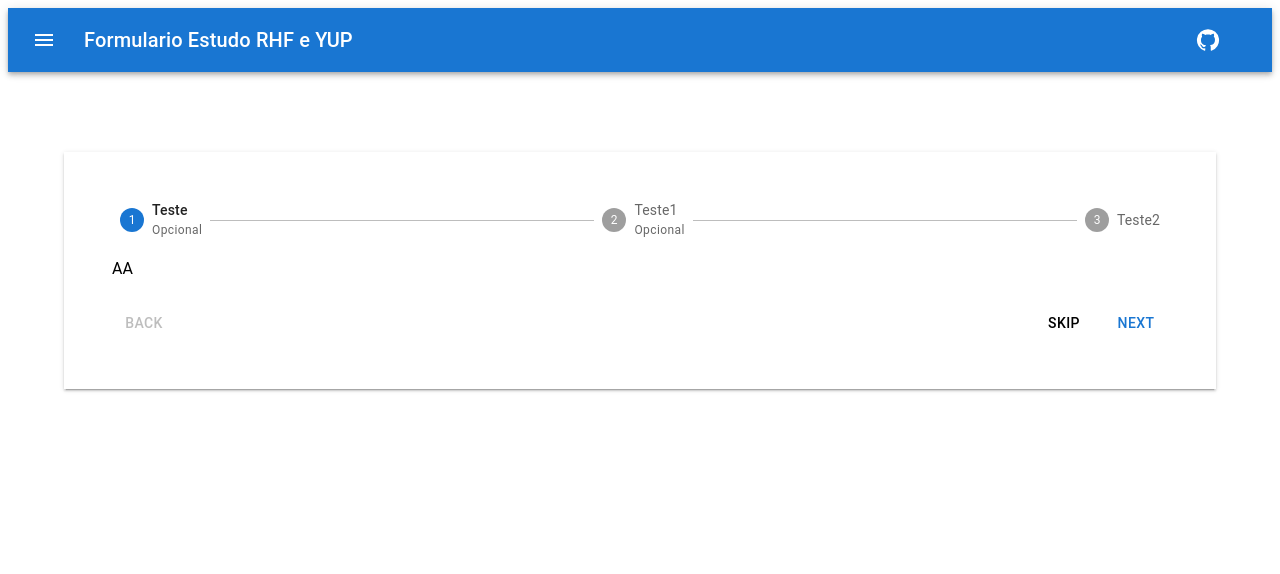
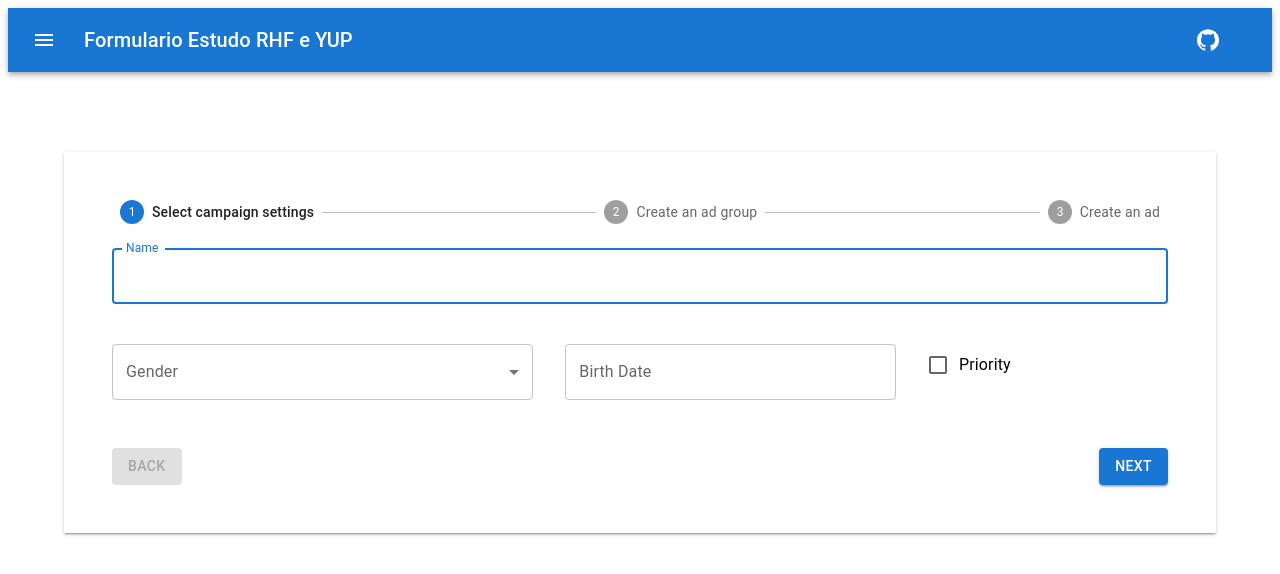
Before and after one commit to RafaelAngelo1999/form-user-add, a React (Create React App) app: page / in a window 1280 px wide. Shown: the top 574 px of the page. Built offline with nearby package versions, Linux system fonts and the light colour scheme.

Commit message:
✨ add user information

```diff
--- a/package.json
+++ b/package.json
@@ -8,6 +8,7 @@
     "@hookform/resolvers": "^2.8.8",
     "@mui/icons-material": "^5.6.2",
     "@mui/material": "^5.7.0",
+    "@mui/x-date-pickers": "^5.0.0-alpha.5",
     "@reduxjs/toolkit": "^1.8.2",
     "@testing-library/jest-dom": "^5.16.4",
     "@testing-library/react": "^13.2.0",
@@ -16,6 +17,7 @@
     "@types/node": "^16.11.35",
     "@types/react": "^18.0.9",
     "@types/react-dom": "^18.0.4",
+    "date-fns": "^2.28.0",
     "react": "^18.1.0",
     "react-dom": "^18.1.0",
     "react-hook-form": "^7.31.1",
--- /dev/null
+++ b/src/pages/Cadastro/components/ButtonFormUser.tsx
@@ -0,0 +1,28 @@
+import React, { FC } from 'react';
+import { useSelector } from 'react-redux';
+import { Box, Button } from '@mui/material';
+import { State } from '../../../store';
+
+const ButtonFormUser: React.FC = () => {
+  const activeStepUser = useSelector((state: State) => state.activeSteps.user);
+
+  return (
+    <Box sx={{ display: 'flex', flexDirection: 'row', pt: 4 }}>
+      <Button
+        variant="contained"
+        color="inherit"
+        disabled={activeStepUser === 0}
+        onClick={() => console.log('')}
+        sx={{ mr: 1 }}
+      >
+        Back
+      </Button>
+      <Box sx={{ flex: '1 1 auto' }} />
+      <Button type="submit" variant="contained">
+        {activeStepUser === 2 ? 'Finish' : 'Next'}
+      </Button>
+    </Box>
+  );
+};
+
+export default ButtonFormUser;
--- /dev/null
+++ b/src/pages/Cadastro/components/UserInformation.tsx
@@ -0,0 +1,137 @@
+import React from 'react';
+import { useDispatch } from 'react-redux';
+import { Controller, useForm } from 'react-hook-form';
+import { yupResolver } from '@hookform/resolvers/yup';
+import * as yup from 'yup';
+import { Box, Checkbox, FormControlLabel, Grid, MenuItem, TextField } from '@mui/material';
+import { AdapterDateFns } from '@mui/x-date-pickers/AdapterDateFns';
+import { LocalizationProvider } from '@mui/x-date-pickers/LocalizationProvider';
+import { DatePicker } from '@mui/x-date-pickers/DatePicker';
+import { IUserInformation, updateInformation } from '../../../store/slices/userSlice';
+import { GENDERS } from '../../../shared/constants/Gender';
+import { addActiveStepUser } from '../../../store/slices/activeStepsSlice';
+import ButtonFormUser from './ButtonFormUser';
+
+const getMinDate18YearsOld = new Date(new Date().getFullYear() - 18, new Date().getMonth() - 1, new Date().getDay());
+
+const UserInformation: React.FC = () => {
+  const dispatch = useDispatch();
+
+  const schema = yup
+    .object({
+      name: yup.string().required('Name is required').min(5, 'Name must contain at least 5 characters'),
+      gender: yup.string().required('Gender is required'),
+      birthDate: yup.date().required('BirthDate is required').max(getMinDate18YearsOld, 'Must be of legal age'),
+    })
+    .required();
+
+  const { handleSubmit, control } = useForm({
+    mode: 'onSubmit',
+    resolver: yupResolver(schema),
+  });
+
+  const createUser = (data: IUserInformation) => {
+    dispatch(updateInformation(data));
+  };
+
+  return (
+    <>
+      <Box
+        component="form"
+        onSubmit={handleSubmit((data) => {
+          createUser(data as IUserInformation);
+          dispatch(addActiveStepUser());
+        })}
+        noValidate
+        sx={{ mt: 1 }}
+      >
+        <Controller
+          name="name"
+          control={control}
+          render={({ field: { onChange, value }, fieldState: { error } }) => (
+            <Box mb={4} height={80}>
+              <TextField
+                margin="normal"
+                fullWidth
+                id="name"
+                label="Name"
+                autoFocus
+                variant="outlined"
+                value={value}
+                onChange={onChange}
+                error={!!error}
+                helperText={error ? error.message : null}
+              />
+            </Box>
+          )}
+        />
+        <Grid container spacing={4} rowSpacing={1}>
+          <Grid item xs={5} height={80}>
+            <Controller
+              name="gender"
+              control={control}
+              render={({ field: { onChange, value }, fieldState: { error } }) => (
+                <Box height={100}>
+                  <TextField
+                    id="gender"
+                    select
+                    fullWidth
+                    label="Gender"
+                    value={value}
+                    defaultValue=""
+                    onChange={onChange}
+                    error={!!error}
+                    helperText={error ? error.message : null}
+                  >
+                    {GENDERS.map((option) => (
+                      <MenuItem key={option} value={option}>
+                        {option}
+                      </MenuItem>
+                    ))}
+                  </TextField>
+                </Box>
+              )}
+            />
+          </Grid>
+          <Grid item xs={4} height={80}>
+            <Controller
+              name="birthDate"
+              control={control}
+              render={({ field: { onChange, value }, fieldState: { error } }) => (
+                <LocalizationProvider dateAdapter={AdapterDateFns}>
+                  <DatePicker
+                    label="Birth Date"
+                    openTo="year"
+                    views={['year', 'month', 'day']}
+                    inputFormat="dd/MM/yyyy"
+                    value={value || null}
+                    onChange={onChange}
+                    renderInput={(params) => (
+                      <TextField {...params} fullWidth error={!!error} helperText={error ? error.message : null} />
+                    )}
+                  />
+                </LocalizationProvider>
+              )}
+            />
+          </Grid>
+          <Grid item xs={3} height={80}>
+            <Controller
+              name="priority"
+              control={control}
+              render={({ field: { onChange, value } }) => (
+                <FormControlLabel
+                  control={<Checkbox checked={value} onChange={onChange} name="priority" />}
+                  label="Priority"
+                />
+              )}
+            />
+          </Grid>
+        </Grid>
+
+        <ButtonFormUser />
+      </Box>
+    </>
+  );
+};
+
+export default UserInformation;
--- a/src/pages/Cadastro/views/Cadastro.tsx
+++ b/src/pages/Cadastro/views/Cadastro.tsx
@@ -1,18 +1,40 @@
-import React from 'react';
-import { Box, Typography } from '@mui/material';
+import React, { useState } from 'react';
+import { useDispatch, useSelector } from 'react-redux';
+import { Box, Button, Step, StepLabel, Stepper, Typography } from '@mui/material';
 import StepperGeneric from '../../../shared/components/Stepper/components/StepperGeneric';
+import UserInformation from '../components/UserInformation';
+import { State } from '../../../store';
 
 const Cadastro = () => {
+  const activeStepUser = useSelector((state: State) => state.activeSteps.user);
+  const steps = ['Select campaign settings', 'Create an ad group', 'Create an ad'];
+
+  const log = () => console.log('');
   return (
     <Box boxShadow={2} my={10} p={6}>
-      <StepperGeneric
+      {/* <StepperGeneric
         steps={[
-          { name: 'Teste', isSkipped: true, component: <>AA</> },
+          { name: 'UserInformation', isSkipped: true, component: <UserInformation /> },
           { name: 'Teste1', isSkipped: true, component: <>BB</> },
           { name: 'Teste2', isSkipped: false, component: <>CC</> },
         ]}
         sucess={<Typography sx={{ mt: 2, mb: 1 }}>Sucesso por props</Typography>}
-      />
+      /> */}
+      {/* <UserInformation /> */}
+      <Stepper activeStep={activeStepUser}>
+        {steps.map((step, index) => {
+          const stepProps: { completed?: boolean } = {};
+          const labelProps: {
+            optional?: React.ReactNode;
+          } = {};
+          return (
+            <Step key={step} {...stepProps}>
+              <StepLabel {...labelProps}>{step}</StepLabel>
+            </Step>
+          );
+        })}
+      </Stepper>
+      <UserInformation />
     </Box>
   );
 };
--- /dev/null
+++ b/src/shared/constants/Gender.ts
@@ -0,0 +1 @@
+export const GENDERS: string[] = ['Masculino', 'Feminino'];
--- a/src/shared/interfaces/Steps/IStepperGenerics.ts
+++ b/src/shared/interfaces/Steps/IStepperGenerics.ts
@@ -2,4 +2,5 @@ export interface IStepperGeneric {
   name: string;
   isSkipped?: boolean;
   component: React.ReactNode;
+  functionNext?: () => void;
 }
--- a/src/store/index.ts
+++ b/src/store/index.ts
@@ -1,10 +1,12 @@
 import { combineReducers } from 'redux';
 import thunk from 'redux-thunk';
 import { configureStore } from '@reduxjs/toolkit';
-import formUserReducer from './slices/formUserSlice';
+import userReducer from './slices/userSlice';
+import activeStepsReducer from './slices/activeStepsSlice';
 
 const reducers = combineReducers({
-  formUser: formUserReducer,
+  user: userReducer,
+  activeSteps: activeStepsReducer,
 });
 
 export const store = configureStore({
--- /dev/null
+++ b/src/store/slices/activeStepsSlice.ts
@@ -0,0 +1,26 @@
+import { createSlice, PayloadAction } from '@reduxjs/toolkit';
+
+interface IUserForm {
+  user: number;
+}
+
+const initialState: IUserForm = {
+  user: 0,
+};
+
+export const activeStepsSlice = createSlice({
+  name: 'activeStepsSlice',
+  initialState,
+  reducers: {
+    addActiveStepUser: (state) => {
+      state.user += 1;
+    },
+    removeActiveStepUser: (state) => {
+      state.user -= 1;
+    },
+  },
+});
+
+export const { addActiveStepUser, removeActiveStepUser } = activeStepsSlice.actions;
+
+export default activeStepsSlice.reducer;
--- a/src/store/slices/formUserSlice.ts
+++ b/src/store/slices/userSlice.ts
@@ -8,8 +8,9 @@ interface IUser {
 
 export interface IUserInformation {
   name: string;
-  cpf: string;
   birthDate: Date | null;
+  gender: string;
+  priority: false;
 }
 
 export interface IUserAddress {
@@ -27,7 +28,7 @@ export interface IUserContact {
 }
 
 const initialState: IUser = {
-  information: { name: '', cpf: '', birthDate: null },
+  information: { name: '', birthDate: null, gender: '', priority: false },
   address: {
     zipCode: '',
     street: '',
@@ -42,8 +43,8 @@ const initialState: IUser = {
   },
 };
 
-export const formUserSlice = createSlice({
-  name: 'formUserSlice',
+export const userSlice = createSlice({
+  name: 'userSlice',
   initialState,
   reducers: {
     update: (state, action: PayloadAction<IUser>) => {
@@ -61,6 +62,6 @@ export const formUserSlice = createSlice({
   },
 });
 
-export const { update, updateInformation, updateAddress, updateContact } = formUserSlice.actions;
+export const { update, updateInformation, updateAddress, updateContact } = userSlice.actions;
 
-export default formUserSlice.reducer;
+export default userSlice.reducer;
```
Also changed, not shown: src/shared/components/Stepper/components/DadosPessoais.tsx (deleted, +0 -12 lines), tsconfig.json (+4 -9 lines), .eslintrc.json, 1 other file (tests, documents, lock files or other folders).
